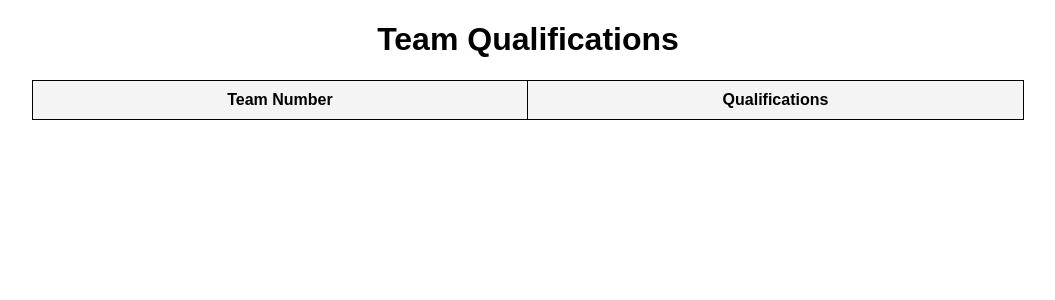
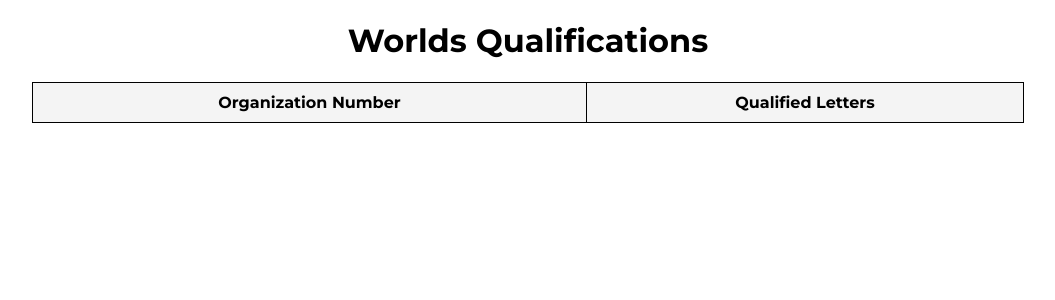
Before and after one commit to AbeetoChanito/worlds-teams, a Flask app: page / in a window 1280 px wide. Shown: the top 300 px of the page, without its empty margins (112-1167 px from the left). Run offline with Flask 3, Linux system fonts and the light colour scheme; data that the repository does not hold is empty.

Commit message:
- change font - display all worlds qualified teams

```diff
--- a/app.py
+++ b/app.py
@@ -52,8 +52,7 @@ def update_cache():
         org_number = ''.join(filter(str.isdigit, team))
         letter = ''.join(filter(str.isalpha, team))
         team_counts[org_number].append(letter)
-    filtered_teams = {org: letters for org, letters in team_counts.items() if len(letters) > 1}
-    sorted_teams = sorted(filtered_teams.items(), key=lambda x: len(x[1]), reverse=True)
+    sorted_teams = sorted(team_counts.items(), key=lambda x: len(x[1]), reverse=True)
     sorted_result = [{"team_number": org, "qualifications": sorted(letters)} for org, letters in sorted_teams]
     cache["data"] = sorted_result
     cache["timestamp"] = time.time()
--- a/templates/index.html
+++ b/templates/index.html
@@ -3,10 +3,11 @@
 <head>
     <meta charset="UTF-8">
     <meta name="viewport" content="width=device-width, initial-scale=1.0">
-    <title>Team Qualifications</title>
+    <title>Worlds Qualifications</title>
+    <link href="https://fonts.googleapis.com/css2?family=Montserrat:wght@400;700&display=swap" rel="stylesheet">
     <style>
         body {
-            font-family: Arial, sans-serif;
+            font-family: 'Montserrat', sans-serif;
             text-align: center;
             margin: 20px;
         }
@@ -26,12 +27,12 @@
     </style>
 </head>
 <body>
-    <h1>Team Qualifications</h1>
+    <h1>Worlds Qualifications</h1>
     <table id="teamsTable">
         <thead>
             <tr>
-                <th>Team Number</th>
-                <th>Qualifications</th>
+                <th>Organization Number</th>
+                <th>Qualified Letters</th>
             </tr>
         </thead>
         <tbody></tbody>
```
